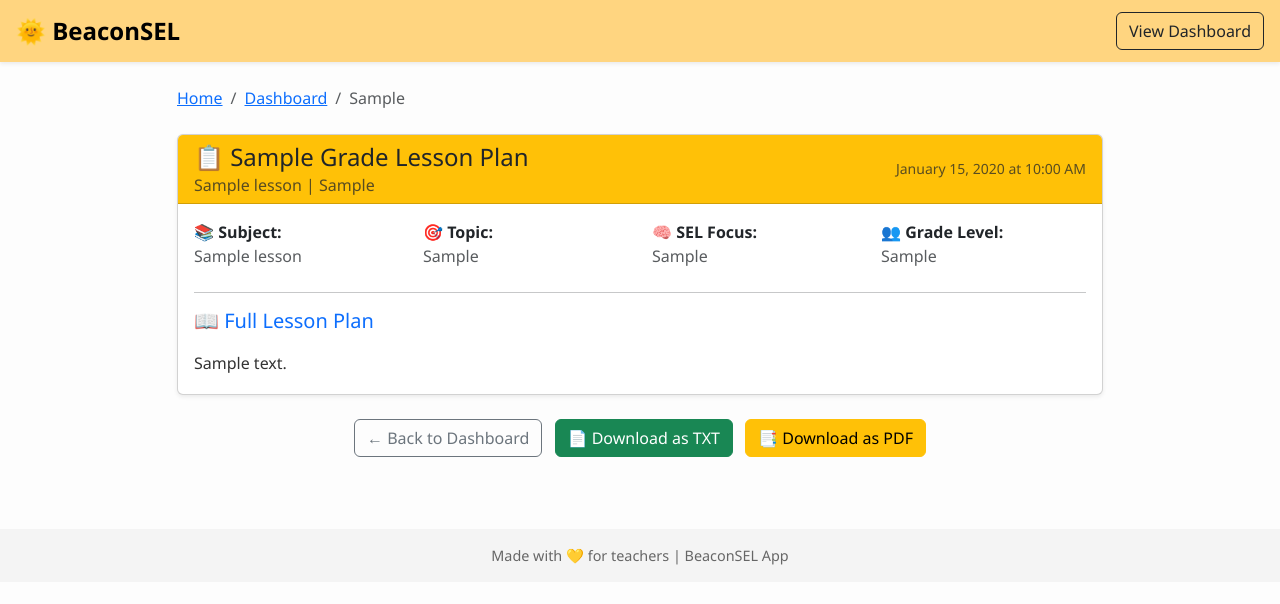
After one commit to ShaneBernauer/SEL-Lesson-Generator, a Flask app: page /lesson/1 in a window 1280 px wide. The commit adds this page. Shown: the top 604 px of the page. Run offline with Flask 3, Linux system fonts and the light colour scheme; tables that the repository leaves empty hold one stand-in row (values such as "Sample post").

Commit message:
Assistant checkpoint: Add detailed lesson view with full content display
Assistant generated file changes:
- main.py: Add route for viewing individual lessons, Add route to set lesson for PDF download
- templates/dashboard.html: Make lesson cards clickable
- templates/lesson_detail.html: Create lesson detail view template
- templates/layout.html: Add hover effects for lesson cards

---

User prompt:

The program saves the lessons in the dashboard, but only a portion is viewable. I want to be able to click the specific lesson and see the lesson in its entirety.

Replit-Commit-Author: Assistant
Replit-Commit-Session-Id: 40cb3b2c-dd18-4d5c-9bd7-438d0621c3e3

```diff
--- a/main.py
+++ b/main.py
@@ -279,6 +279,25 @@ def dashboard():
     lessons = Lesson.query.order_by(Lesson.created_at.desc()).all()
     return render_template('dashboard.html', lessons=lessons)
 
+@app.route('/lesson/<int:lesson_id>')
+def view_lesson(lesson_id):
+    lesson = Lesson.query.get_or_404(lesson_id)
+    return render_template('lesson_detail.html', lesson=lesson)
+
+@app.route('/set_lesson_for_download', methods=['POST'])
+def set_lesson_for_download():
+    global last_lesson, last_prompt
+    lesson_id = request.json.get('lesson_id')
+    lesson = Lesson.query.get_or_404(lesson_id)
+    last_lesson = lesson.lesson_text
+    last_prompt = f"Lesson for {lesson.grade} grade {lesson.subject} on {lesson.topic} with SEL focus on {lesson.sel_focus}"
+
+    # Save text version for download
+    with open("lesson.txt", "w", encoding="utf-8") as f:
+        f.write(lesson.lesson_text)
+
+    return jsonify({"success": True})
+
 @app.route('/voice_command', methods=['POST'])
 def voice_command():
     try:
--- a/templates/dashboard.html
+++ b/templates/dashboard.html
@@ -14,12 +14,13 @@
       <div class="row g-4">
         {% for lesson in lessons %}
           <div class="col-md-6">
-            <div class="card h-100 shadow-sm">
+            <div class="card h-100 shadow-sm hover-card">
               <div class="card-body">
                 <h5 class="card-title text-primary">{{ lesson.grade }} – {{ lesson.subject }}</h5>
                 <h6 class="card-subtitle mb-2 text-muted">{{ lesson.sel_focus }} | {{ lesson.topic }}</h6>
                 <p class="card-text">{{ lesson.lesson_text[:200] }}...</p>
-                <p class="text-muted mb-0"><small>{{ lesson.created_at.strftime('%Y-%m-%d %H:%M') }}</small></p>
+                <p class="text-muted mb-3"><small>{{ lesson.created_at.strftime('%Y-%m-%d %H:%M') }}</small></p>
+                <a href="/lesson/{{ lesson.id }}" class="btn btn-warning btn-sm">📖 View Full Lesson</a>
               </div>
             </div>
           </div>
--- a/templates/layout.html
+++ b/templates/layout.html
@@ -26,6 +26,13 @@
       font-size: 0.9rem;
       color: #666;
     }
+    .hover-card {
+      transition: transform 0.2s ease-in-out, box-shadow 0.2s ease-in-out;
+    }
+    .hover-card:hover {
+      transform: translateY(-5px);
+      box-shadow: 0 8px 25px rgba(0,0,0,0.15) !important;
+    }
   </style>
 </head>
 <body>
--- /dev/null
+++ b/templates/lesson_detail.html
@@ -0,0 +1,92 @@
+
+{% extends "layout.html" %}
+{% block title %}{{ lesson.topic }} | BeaconSEL{% endblock %}
+{% block content %}
+
+<div class="row justify-content-center">
+  <div class="col-lg-10">
+    <div class="mb-4">
+      <nav aria-label="breadcrumb">
+        <ol class="breadcrumb">
+          <li class="breadcrumb-item"><a href="/">Home</a></li>
+          <li class="breadcrumb-item"><a href="/dashboard">Dashboard</a></li>
+          <li class="breadcrumb-item active" aria-current="page">{{ lesson.topic }}</li>
+        </ol>
+      </nav>
+    </div>
+
+    <div class="card shadow-sm">
+      <div class="card-header bg-warning text-dark">
+        <div class="d-flex justify-content-between align-items-center">
+          <div>
+            <h4 class="mb-1">📋 {{ lesson.grade }} Grade Lesson Plan</h4>
+            <h6 class="mb-0 text-muted">{{ lesson.subject }} | {{ lesson.sel_focus }}</h6>
+          </div>
+          <small class="text-muted">{{ lesson.created_at.strftime('%B %d, %Y at %I:%M %p') }}</small>
+        </div>
+      </div>
+      <div class="card-body">
+        <div class="row mb-4">
+          <div class="col-md-3">
+            <strong>📚 Subject:</strong><br>
+            <span class="text-muted">{{ lesson.subject }}</span>
+          </div>
+          <div class="col-md-3">
+            <strong>🎯 Topic:</strong><br>
+            <span class="text-muted">{{ lesson.topic }}</span>
+          </div>
+          <div class="col-md-3">
+            <strong>🧠 SEL Focus:</strong><br>
+            <span class="text-muted">{{ lesson.sel_focus }}</span>
+          </div>
+          <div class="col-md-3">
+            <strong>👥 Grade Level:</strong><br>
+            <span class="text-muted">{{ lesson.grade }}</span>
+          </div>
+        </div>
+
+        <hr>
+
+        <div class="lesson-content">
+          <h5 class="text-primary mb-3">📖 Full Lesson Plan</h5>
+          <div style="white-space: pre-wrap; line-height: 1.8; color: #333;">{{ lesson.lesson_text }}</div>
+        </div>
+      </div>
+    </div>
+
+    <div class="text-center mt-4 mb-4">
+      <a href="/dashboard" class="btn btn-outline-secondary me-2">← Back to Dashboard</a>
+      <button onclick="downloadLesson()" class="btn btn-success me-2">📄 Download as TXT</button>
+      <button onclick="downloadLessonPDF()" class="btn btn-warning">📑 Download as PDF</button>
+    </div>
+  </div>
+</div>
+
+<script>
+function downloadLesson() {
+  const content = {{ lesson.lesson_text|tojson }};
+  const blob = new Blob([content], { type: 'text/plain' });
+  const url = URL.createObjectURL(blob);
+  const a = document.createElement('a');
+  a.href = url;
+  a.download = 'lesson_{{ lesson.id }}_{{ lesson.topic|replace(" ", "_") }}.txt';
+  document.body.appendChild(a);
+  a.click();
+  document.body.removeChild(a);
+  URL.revokeObjectURL(url);
+}
+
+function downloadLessonPDF() {
+  // Set the global lesson for PDF generation
+  fetch('/set_lesson_for_download', {
+    method: 'POST',
+    headers: { 'Content-Type': 'application/json' },
+    body: JSON.stringify({ lesson_id: {{ lesson.id }} })
+  })
+  .then(() => {
+    window.open('/download/pdf', '_blank');
+  });
+}
+</script>
+
+{% endblock %}
```
